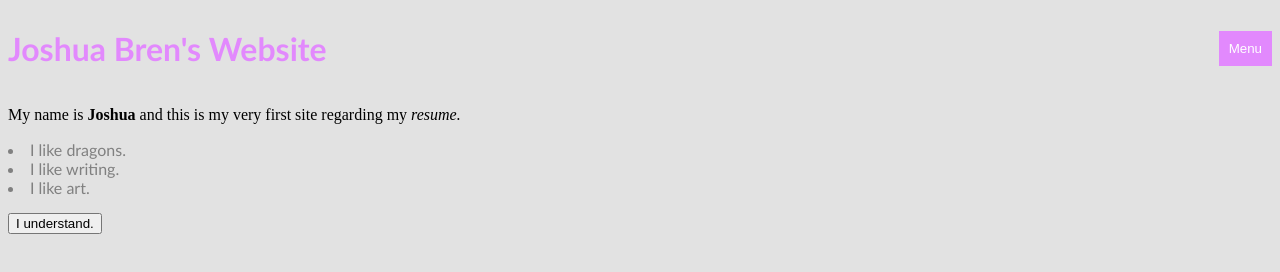
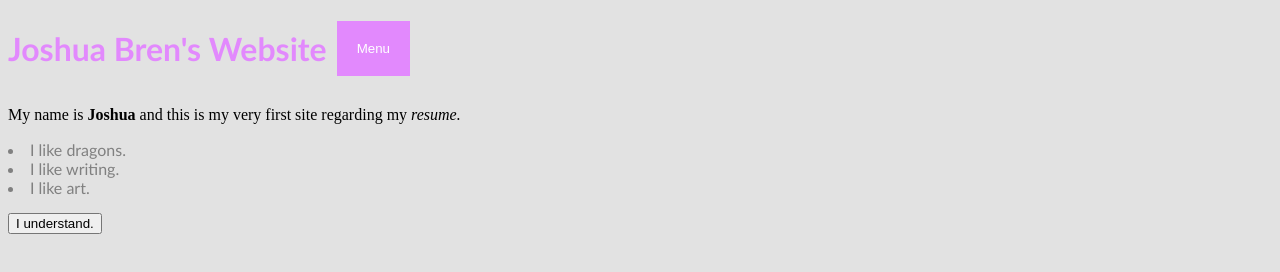
Before and after one commit to Prodigy4715/JoshuaWebsite, a plain HTML site: page index.html in a window 1280 px wide. Drawn offline with Linux system fonts and the light colour scheme.

Commit message:
Dropdown Fixes
Some fixes for the drop down menu next to the header text. I wanted the button to be right next to it, right to the right of the header!

```diff
--- a/js.css
+++ b/js.css
@@ -12,12 +12,12 @@ h1 {
 .dropdown {
   position: relative;
   display: inline-block;
-  margin-left: 30px;
+  margin-left: 10px;
 }
 .dropbtn {
   background-color: rgb(226, 137, 253);
   color: white;
-  padding: 10px;
+  padding: 20px;
   border: none;
   cursor: pointer;
 }
@@ -34,5 +34,4 @@ h1 {
 .header {
   display: flex;
   align-items: center;
-  justify-content: space-between;
 }
```
